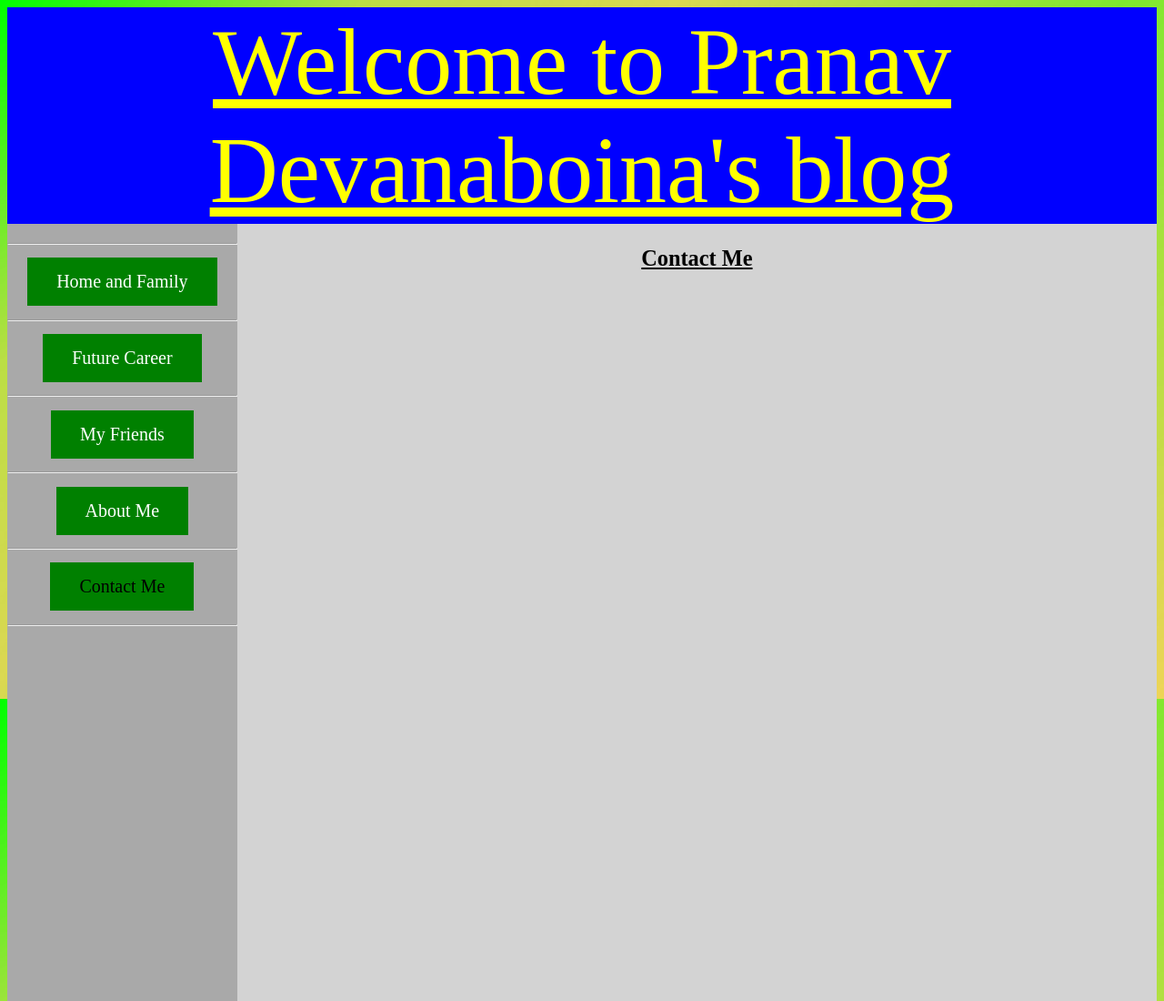
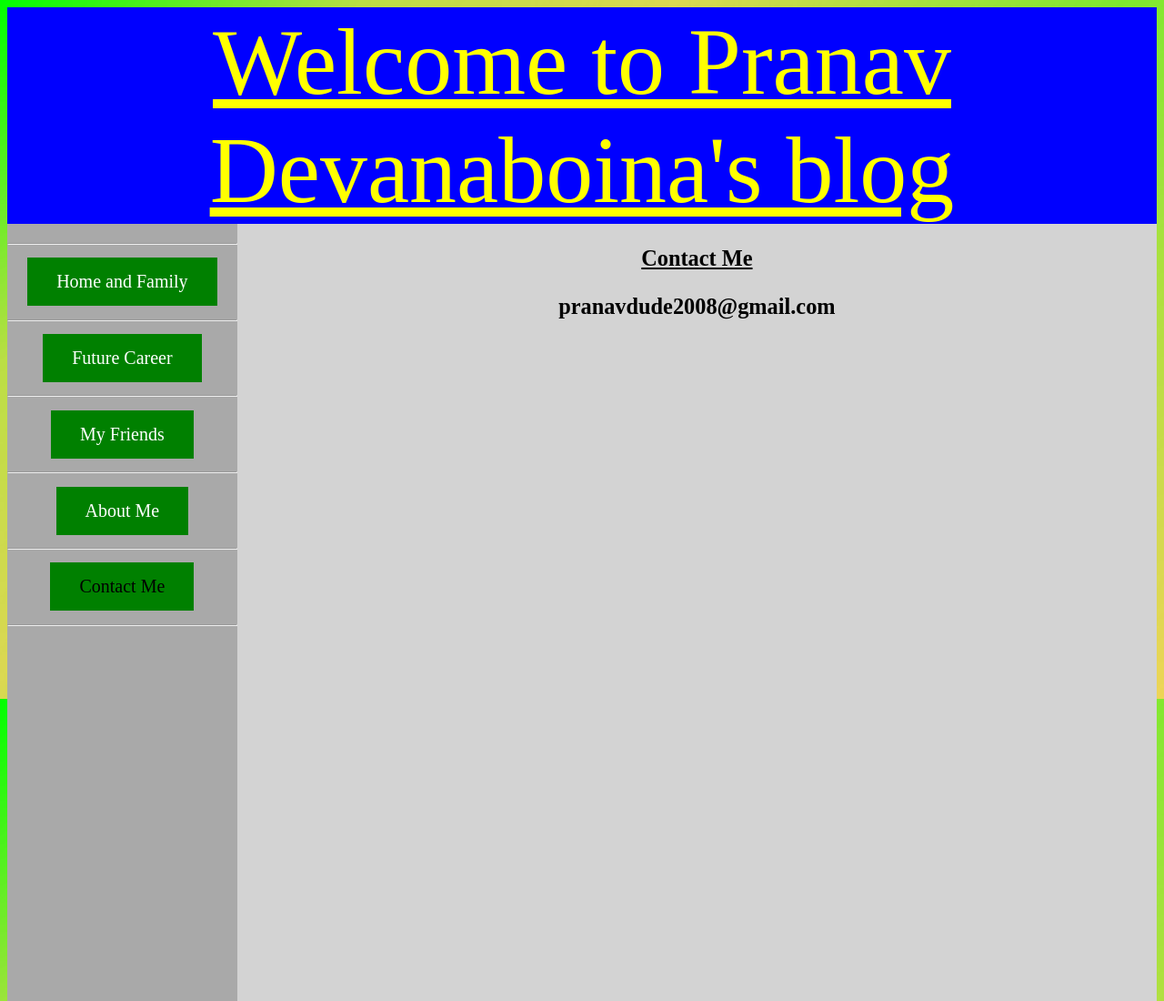
Before and after one commit to pranav2008/pranavblog, a plain HTML site: page contactme.html in a window 1280 px wide. Shown: the top 1100 px of the page at 91% size. Drawn offline with Linux system fonts and the light colour scheme.

Commit message:
added my email

```diff
--- a/contactme.html
+++ b/contactme.html
@@ -35,7 +35,7 @@
 			</nav>
 			<article>
 				<h1><u>Contact Me</u></h1>
-
+				<h3>pranavdude2008@gmail.com</h3>
 
 
 				</article>
```
